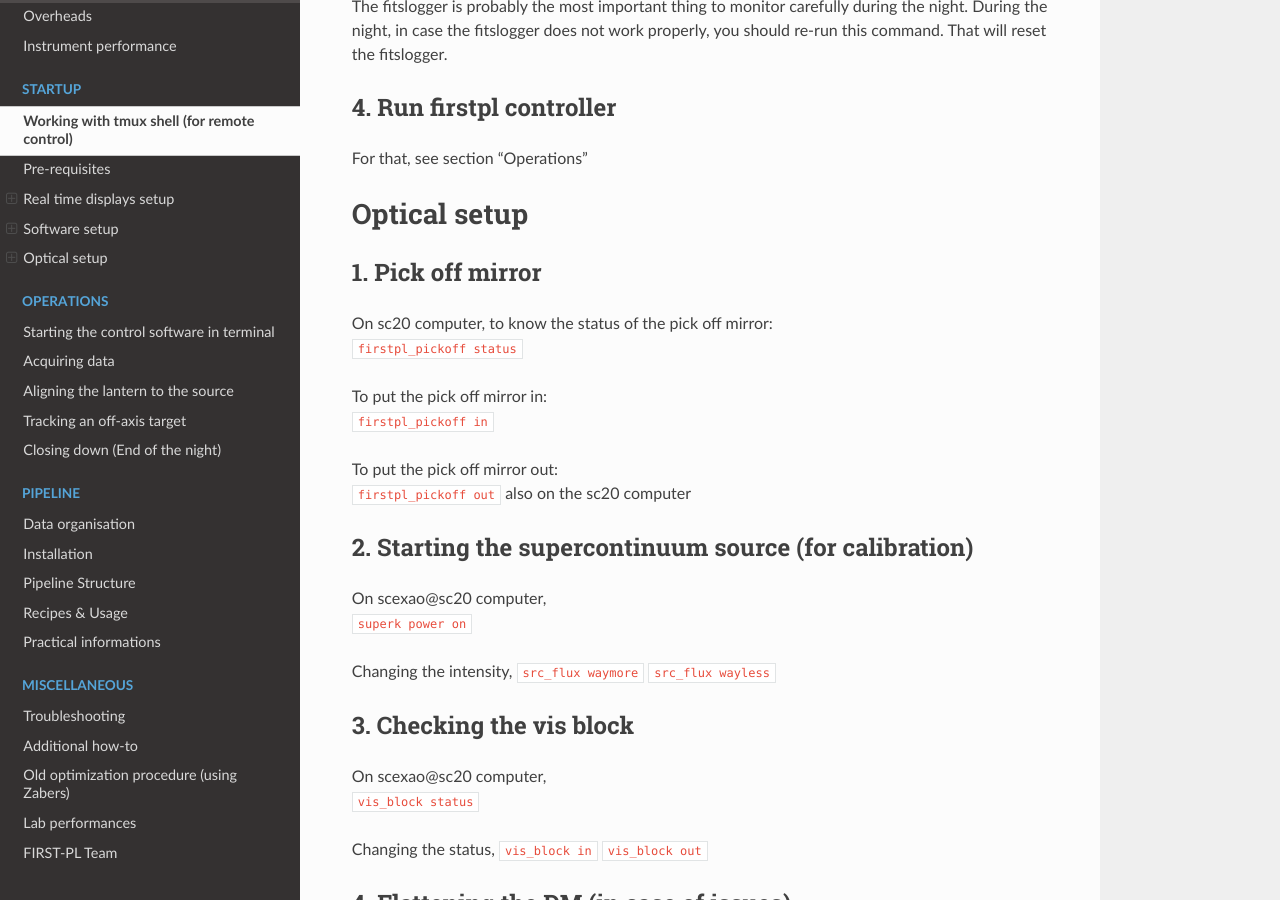
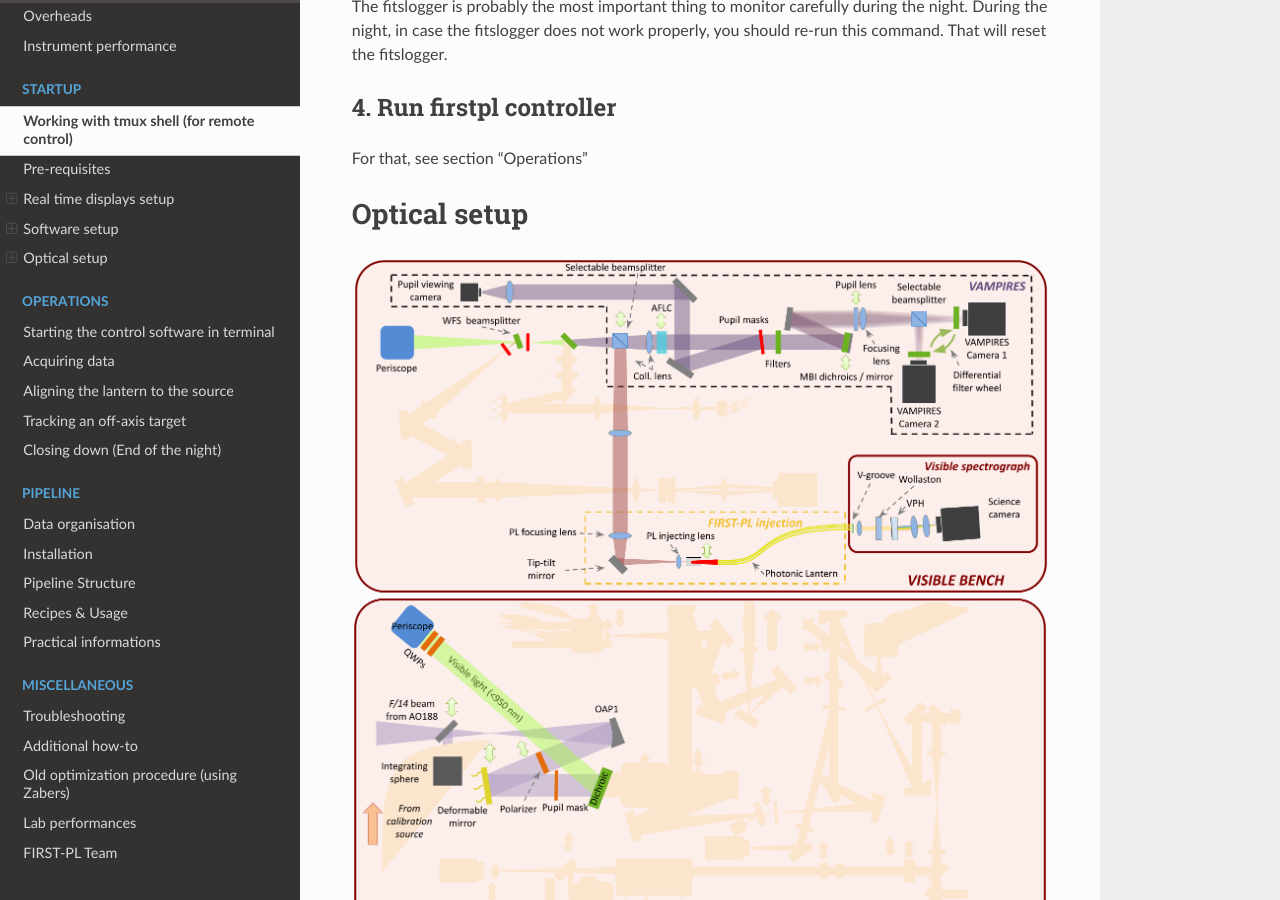
Before and after one commit to scexao-org/first_control, a Sphinx documentation site: the page built from source/instrument_setup.md, in a window 1280 px wide and 900 px high, scrolled down 2801 px. Built offline with Sphinx 7.4.7 and the Read the Docs theme 3.1.0, drawn with Linux system fonts in a browser that asks for light colours.

Commit message:
add optical setup diagram

````diff
--- a/source/instrument_setup.md
+++ b/source/instrument_setup.md
@@ -91,6 +91,9 @@ For that, see section "Operations"
 
 # Optical setup
 
+```{image} VisPhotonicLantern_2025.png
+```
+
 ## 1. Pick off mirror
 On sc20 computer, to know the status of the pick off mirror: <br />
 `firstpl_pickoff status`
````
Also changed, not shown: source/VisPhotonicLantern_2025.png (added).
